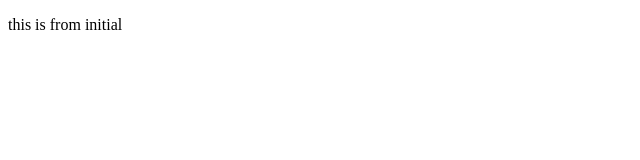
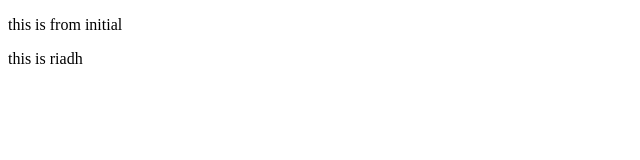
Before and after one commit to imran-h-riadh/learnWithAhique, a plain HTML site: page index.html in a window 1280 px wide. Shown: the full height of the page, 0-640 px from the left. Drawn offline with Linux system fonts and the light colour scheme.

Commit message:
add from feat/riadh

```diff
--- a/index.html
+++ b/index.html
@@ -7,5 +7,6 @@
   </head>
   <body>
     <p>this is from initial</p>
+    <p>this is riadh</p>
   </body>
 </html>
```
